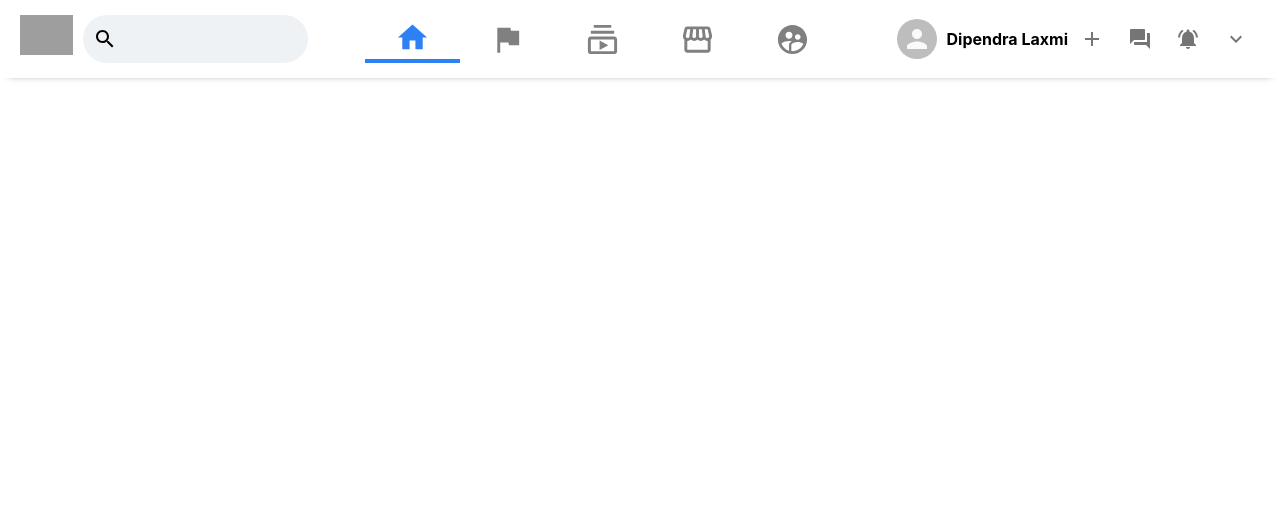
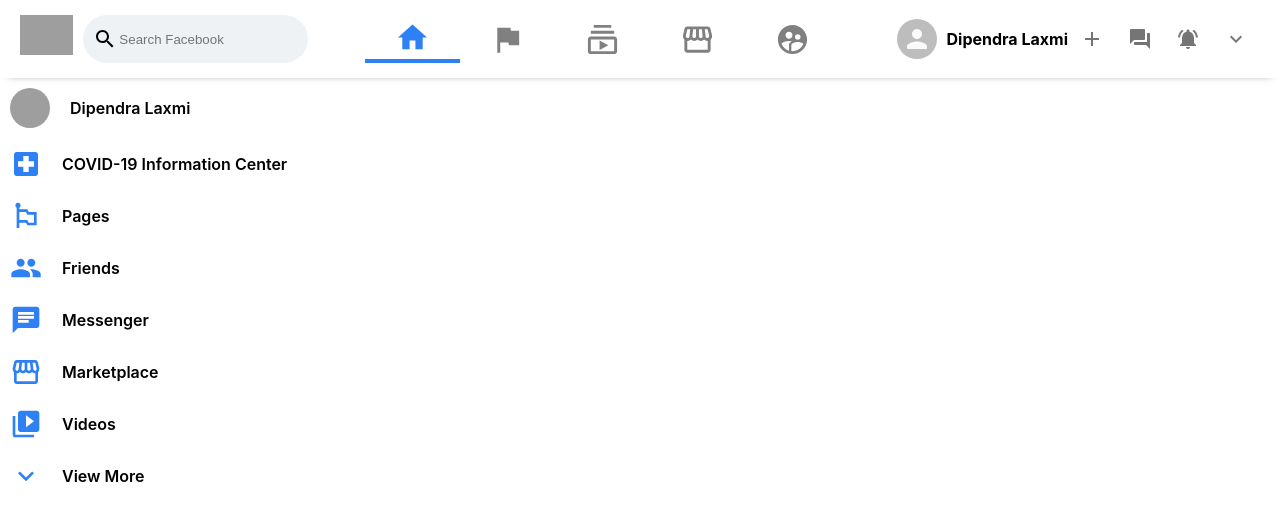
Before and after one commit to dealbisac/facebook-clone, a React (Create React App) app: page / in a window 1280 px wide. Shown: the top 520 px of the page. Built offline with nearby package versions, Linux system fonts and the light colour scheme; grey boxes are pictures that could not be loaded.

Commit message:
sidebar complted

```diff
--- a/src/App.js
+++ b/src/App.js
@@ -1,6 +1,7 @@
 import React from 'react';
 import './App.css';
 import Header from './Header';
+import Sidebar from './Sidebar';
 
 
 function App() {
@@ -10,10 +11,14 @@
       <Header />
 
       {/* App Body */}
-      {/* Sidebar */}
-      {/* Feed */}
-      {/* Widgets */}
+      <div className="app__body">
+        {/* Sidebar */}
+        <Sidebar />
 
+        {/* Feed */}
+
+        {/* Widgets */}
+      </div>
     </div>
   );
 }
--- a/src/Header.js
+++ b/src/Header.js
@@ -23,7 +23,7 @@
                 />
                 <div className="header__input">
                     <SearchIcon />
-                    <input type="text" />
+                    <input placeholder="Search Facebook" type="text" />
                 </div>
             </div>
 
--- /dev/null
+++ b/src/Sidebar.js
@@ -0,0 +1,28 @@
+import React from 'react';
+import './Sidebar.css';
+import SidebarRow from './SidebarRow'
+import LocalHospitalIcon from '@material-ui/icons/LocalHospital';
+import EmojiFlagsIcon from '@material-ui/icons/EmojiFlags';
+import PeopleIcon from '@material-ui/icons/People';
+import ChatIcon from '@material-ui/icons/Chat';
+import StorefrontIcon from '@material-ui/icons/Storefront';
+import VideoLibraryIcon from '@material-ui/icons/VideoLibrary';
+import ExpandMoreOutlined from '@material-ui/icons/ExpandMoreOutlined'
+
+function Sidebar() {
+    return (
+        <div className="sidebar">
+            <SidebarRow src="https://scontent.fktm8-1.fna.fbcdn.net/v/t1.0-9/51161348_798963650442598_7680534653584801792_n.jpg?_nc_cat=100&_nc_sid=85a577&_nc_ohc=WxIqPXT55pcAX_ncKt1&_nc_ht=scontent.fktm8-1.fna&oh=9a8d61fdb41683dff7f2fba2180ba1b9&oe=5F7CB9BC"
+                title="Dipendra Laxmi" />
+            <SidebarRow Icon={LocalHospitalIcon} title="COVID-19 Information Center" />
+            <SidebarRow Icon={EmojiFlagsIcon} title="Pages" />
+            <SidebarRow Icon={PeopleIcon} title="Friends" />
+            <SidebarRow Icon={ChatIcon} title="Messenger" />
+            <SidebarRow Icon={StorefrontIcon} title="Marketplace" />
+            <SidebarRow Icon={VideoLibraryIcon} title="Videos" />
+            <SidebarRow Icon={ExpandMoreOutlined} title="View More" />
+        </div>
+    )
+}
+
+export default Sidebar
--- /dev/null
+++ b/src/SidebarRow.css
@@ -0,0 +1,21 @@
+.sidebarRow {
+  display: flex;
+  align-items: center;
+  padding: 10px;
+  cursor: pointer;
+}
+
+.sidebarRow:hover {
+  background-color: lightgray;
+  border-radius: 10px;
+}
+
+.sidebarRow > h4 {
+  margin-left: 20px;
+  font-weight: 600;
+}
+
+.sidebarRow > .MuiSvgIcon-root {
+  font-size: xx-large;
+  color: #2e81f4;
+}
--- /dev/null
+++ b/src/SidebarRow.js
@@ -0,0 +1,15 @@
+import React from 'react';
+import './SidebarRow.css'
+import { Avatar } from '@material-ui/core';
+
+function SidebarRow({ src, Icon, title }) {
+    return (
+        <div className="sidebarRow">
+            {src && <Avatar src={src} />}
+            {Icon && <Icon />}
+            <h4> {title}</h4>
+        </div>
+    )
+};
+
+export default SidebarRow;
--- a/src/index.css
+++ b/src/index.css
@@ -1,13 +1,13 @@
 body {
   margin: 0;
-  font-family: -apple-system, BlinkMacSystemFont, 'Segoe UI', 'Roboto', 'Oxygen',
-    'Ubuntu', 'Cantarell', 'Fira Sans', 'Droid Sans', 'Helvetica Neue',
-    sans-serif;
+  font-family: -apple-system, BlinkMacSystemFont, "Raleway", "Lato", "Segoe UI",
+    "Roboto", "Oxygen", "Ubuntu", "Cantarell", "Fira Sans", "Droid Sans",
+    "Helvetica Neue", sans-serif;
   -webkit-font-smoothing: antialiased;
   -moz-osx-font-smoothing: grayscale;
 }
 
 code {
-  font-family: source-code-pro, Menlo, Monaco, Consolas, 'Courier New',
-    monospace;
+  font-family: source-code-pro, Menlo, Monaco, Consolas, "Raleway", "Lato",
+    "Courier New", monospace;
 }
```
Also changed, not shown: src/Sidebar.css (added).
